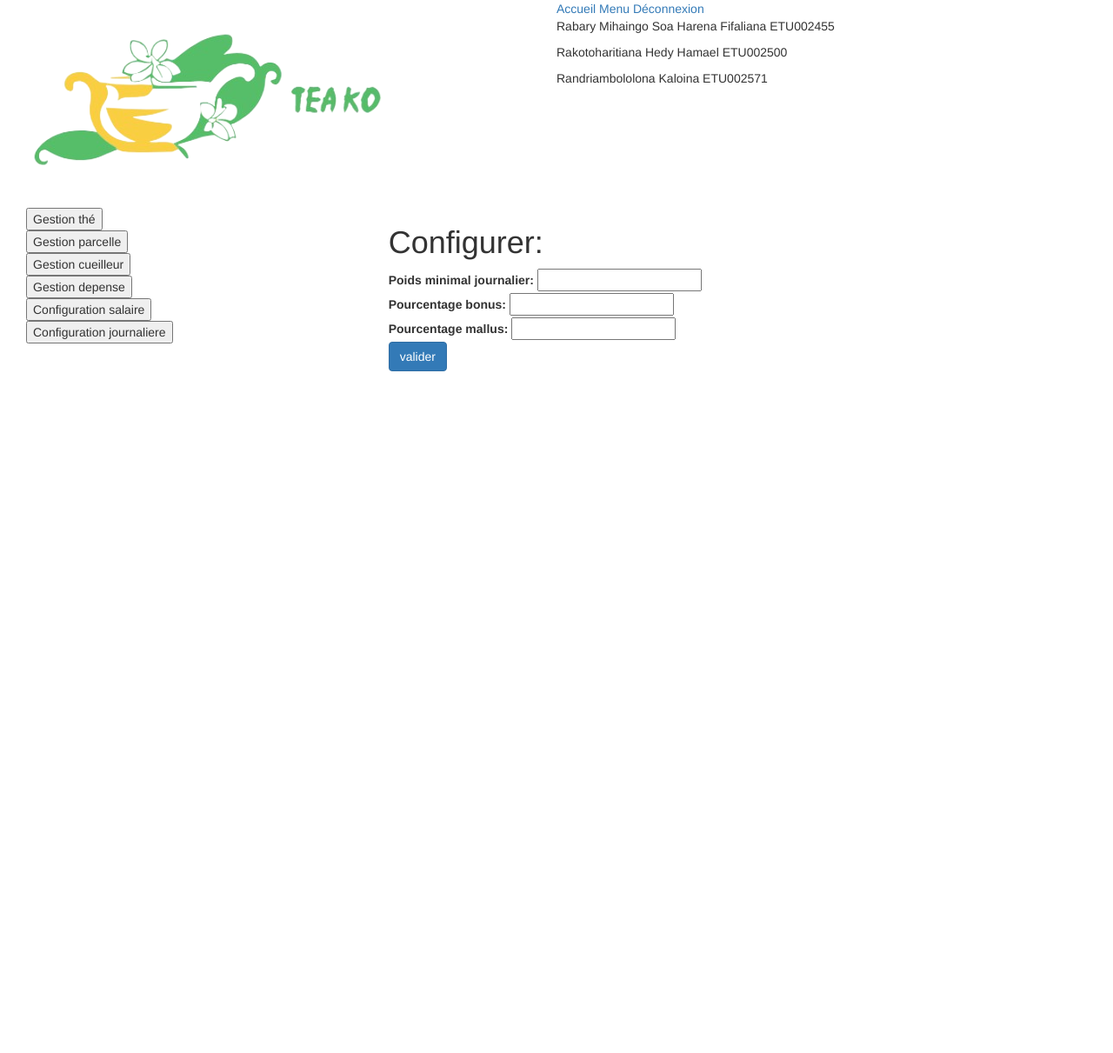
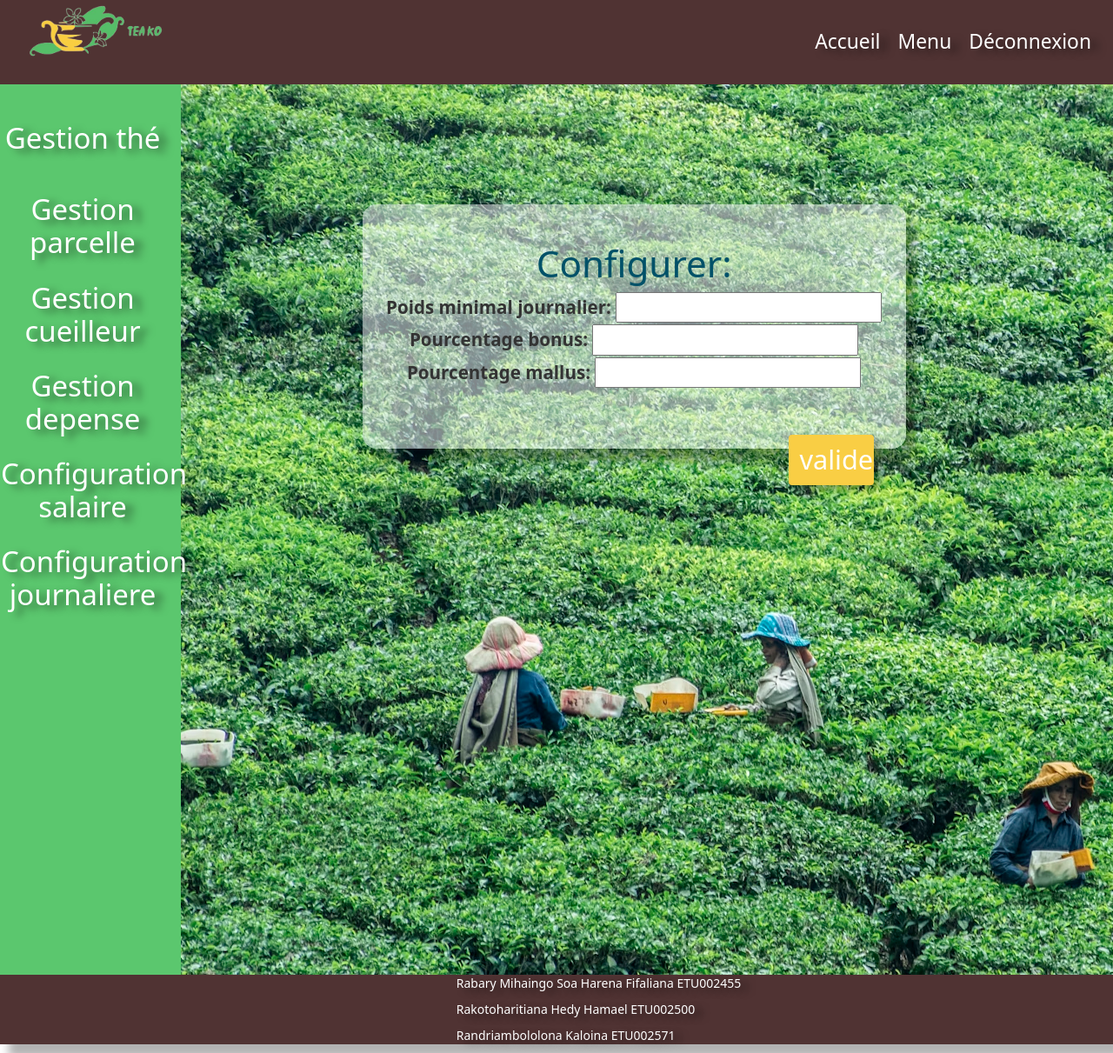
Before and after one commit to FifalianaRabary/the, a PHP site: page /pages/configurationJournaliere.html in a window 1280 px wide. Shown: the whole page at 87% size. Before the commit the page ends 427 px from the top, so only its background shows below. Run offline with PHP 8.4, Linux system fonts and the light colour scheme.

Commit message:
push conf

```diff
--- a/assets/css/cssConfigurationJournaliere.css
+++ b/assets/css/cssConfigurationJournaliere.css
@@ -1,6 +1,6 @@
 .container{
     width: 100%;
-    background: url(image/harvest.jpg);
+    background: url(../image/harvest.jpg);
     position: relative;
         height: 1024px;
 }
--- a/pages/configurationJournaliere.html
+++ b/pages/configurationJournaliere.html
@@ -4,14 +4,14 @@
     <meta charset="UTF-8">
     <meta name="viewport" content="width=device-width, initial-scale=1.0">
 
-    <link href="assets/css/bootstrap.min.css" rel="stylesheet">
-    <link href="cssConfigurationJournaliere.css" rel="stylesheet">
+    <link href="../assets/css/bootstrap.min.css" rel="stylesheet">
+    <link href="../assets/css/cssConfigurationJournaliere.css" rel="stylesheet">
 </head>
 <body>
 
     <header>
         <div class="logo col-xs-6 col-md-6 col-sm-6 col-lg-6">
-            <img class="logo-img" src="image/lg.png" alt="Your Logo">
+            <img class="logo-img" src="../assets/image/lg.png" alt="Your Logo">
         </div>
 
         <div class="nav col-xs-6 col-md-6 col-sm-6 col-lg-6">
@@ -83,8 +83,8 @@
 
 
 
-    <script src="assets/js/jquery.min.js"></script>
-    <script src="assets/js/bootstrap.min.js"></script>
+    <script src="../assets/js/jquery.min.js"></script>
+    <script src="../assets/js/bootstrap.min.js"></script>
 
 </body>
 </html>
```
